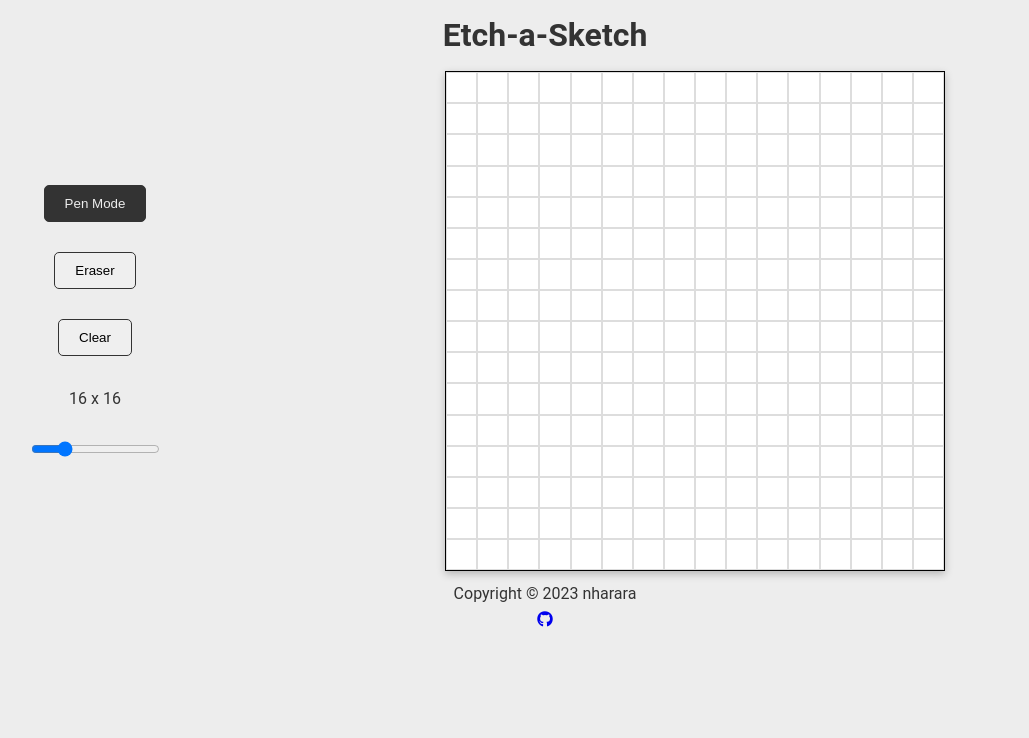
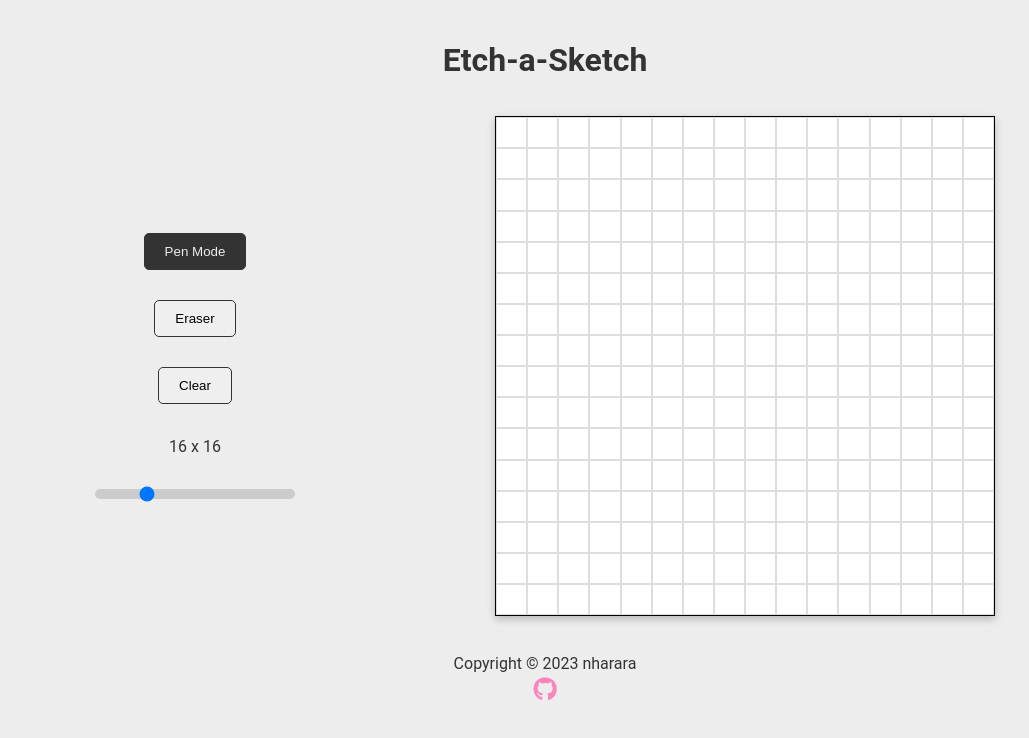
Before and after one commit to nharara/etch-a-sketch, a plain HTML site: page index.html in a window 1280 px wide. Shown: the whole page, without its empty margins (95-1124 px from the left). Drawn offline with Linux system fonts and the light colour scheme.

Commit message:
changed accent color

```diff
--- a/style.css
+++ b/style.css
@@ -25,6 +25,8 @@ body {
 .header,
 .footer {
   padding: 10px;
+  margin-bottom: 20px;
+  margin-top: 25px;
   text-align: center;
 }
 
@@ -65,19 +67,14 @@ body {
   clear: both;
 }
 
-input[type='color']:active {
-  transition: transform 0.05s ease-in-out;
-  transform: scale(1);
+input[type='range'] {
+  -webkit-appearance: none;
+  width: 100%;
+  height: 10px;
+  border-radius: 5px;
+  background: #ccc;
+  /* Set the desired background color of the slider bar */
 }
-
-
-input[type='color'] {
-  -webkit-appearance: none;
-  width: 80px;
-  height: 80px;
-  border: none;
-}
-
 
 .main {
   display: flex;
@@ -95,6 +92,7 @@ input[type='color'] {
   justify-content: center;
   gap: 30px;
   width: 200px;
+  margin-left: 100px;
 }
 
 button {
@@ -117,3 +115,13 @@ button:hover,
 input[type='color']:hover {
   transform: scale(1.05);
 }
+
+.fa-github {
+  color: #f985bc;
+  font-size: 24px;
+  transition: transform 0.3s ease-in-out;
+}
+
+.fa-github:hover {
+  transform: rotate(360deg) scale(1.2);
+}
```
